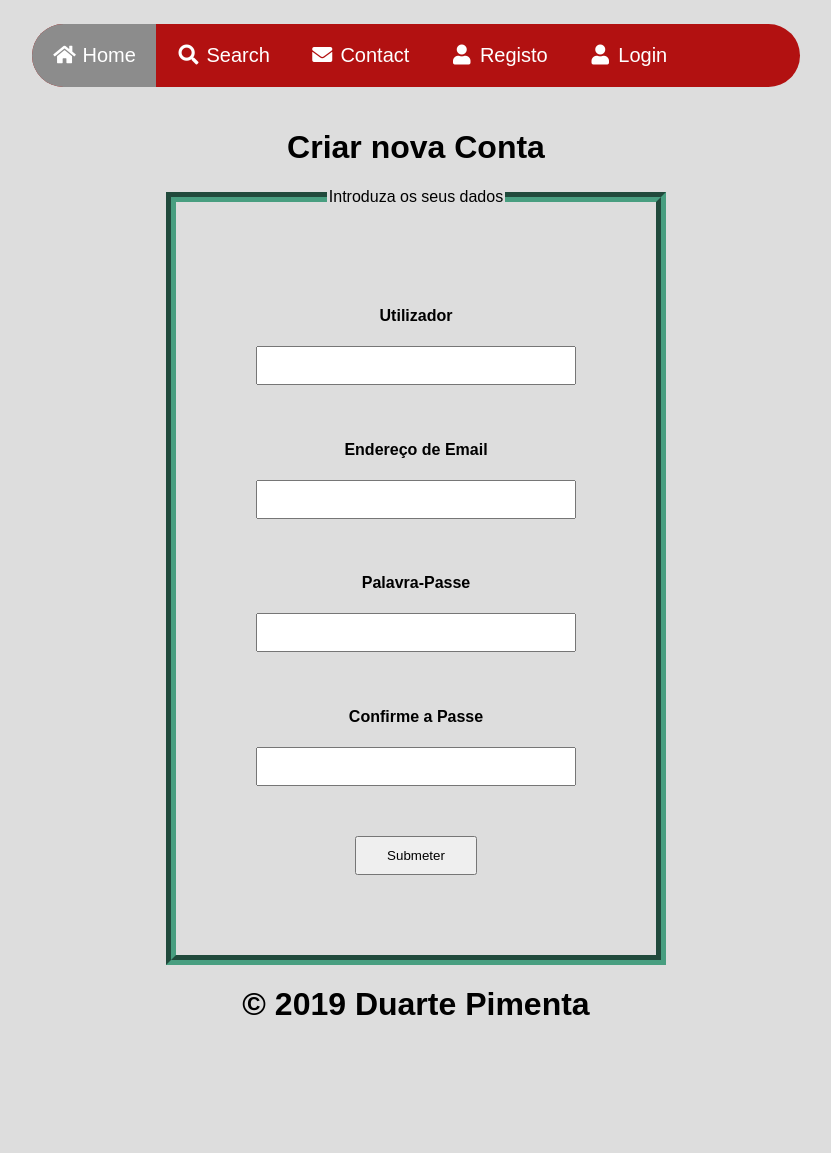
After one commit to Pimenta017/Menus011, a Flask app: page /registo in a window 1280 px wide. The commit adds this page. Shown: the whole page, without its empty margins (224-1055 px from the left). Run offline with Flask 2, Linux system fonts and the light colour scheme.

Commit message:
novo trabalho

```diff
--- a/app.py
+++ b/app.py
@@ -9,5 +9,9 @@ def index():
 def login():
     return render_template('login.html')
 
+@app.route('/registo')
+def registo():
+    return render_template('registo.html')
+
 if __name__ == '__main__':
     app.run()
--- /dev/null
+++ b/static/scroll.js
@@ -0,0 +1,26 @@
+
+/*
+ * Maintain & keep scroll position after post-back & postback & refresh.
+ * Just include this js file (no need for cookies).
+ *
+ * Author: Evalds Urtans
+ * Website: http://www.evalds.lv
+ */
+
+document.addEventListener('DOMContentLoaded', function() {
+	var sep = '\uE000'; // an unusual char: unicode 'Private Use, First'
+
+	window.addEventListener('pagehide', function(e) {
+		window.name += sep + window.pageXOffset + sep + window.pageYOffset;
+	});
+
+	if(window.name && window.name.indexOf(sep) > -1)
+	{
+		var parts = window.name.split(sep);
+		if(parts.length >= 3)
+		{
+			window.name = parts[0];
+			window.scrollTo(parseFloat(parts[parts.length - 2]), parseFloat(parts[parts.length - 1]));
+		}
+	}
+});
--- a/static/style.css
+++ b/static/style.css
@@ -1,40 +1,121 @@
 body {
-    background-color: #eee;
+    background-color:  #dddddd;
+    font-family: Arial, Helvetica, sans-serif;
     text-align: center;
+    margin: 100;
+    padding: 100px 0px;
 }
 
-
-/* Style the navigation bar */
-.navbar {
-  width: 100%;
-  background-color: #555;
-  overflow: auto;
+form {
+    display: inline-block;
 }
 
-/* Navbar links */
+shop {
+    display: block;
+    font-size: 1em;
+    color: red;
+    margin-top: 16px;
+    margin-bottom: 16px;
+}
+
+moeda {
+    display: block;
+    color: #1c1;
+    font-weight: bold;
+}
+
+input, textarea {
+    padding: 10px 30px;
+}
+
+input[type=text], input[type=password] {
+    width: 256px;
+}
+
+fieldset {
+    width: 300px;
+    padding: 80px;
+    background-color: #xxx;
+    border: 10px groove;
+    border-color: #489e80;
+}
+
+table, td {
+    margin-left: auto;
+    margin-right: auto;
+    background-color: lightgray;
+    border: 30px solid lightgray;
+    border-collapse: separate;
+}
+
+td {
+    background-color: white;
+    text-align: center;
+    padding: 30px 10px;
+    width: 256px;
+    vertical-align: bottom;
+}
+
+.navbar user {
+    float: right;
+    padding: 12px;
+    color: #ff8;
+    text-decoration: none;
+    font-size: 17px;
+    background-color: #000;
+}
+
+.navbar {
+    width: 60%;
+    left: 20%;
+    border-radius: 100px;
+    background-color: #b21111;
+    overflow: auto;
+    top: 3%;
+    position: absolute;
+}
+
 .navbar a {
     float: left;
-  text-align: center;
-  padding: 12px;
+    padding: 20px;
     color: white;
     text-decoration: none;
-  font-size: 17px;
+    font-size: 20px;
 }
 
-/* Navbar links on mouse-over */
 .navbar a:hover {
     background-color: #000;
 }
 
-/* Current/active navbar link */
 .active {
-  background-color: #4CAF50;
+    background-color: #8c8c8c;
 }
 
-/* Add responsiveness - will automatically display the navbar vertically instead of horizontally on screens less than 500 pixels */
 @media screen and (max-width: 500px) {
     .navbar a {
         float: none;
-    display: block;
     }
 }
+
+.pagbar {
+    padding: 12px;
+    background-color: #555;
+}
+
+.pagbar a {
+    padding: px;
+    color: #39d;
+    text-decoration: none;
+    font-size: 14px;
+}
+
+.pagbar current {
+    padding: 12px;
+    color: #fff;
+    text-decoration: none;
+    font-size: 14px;
+}
+
+.pagbar a:hover {
+    background-color: #000;
+}
--- a/templates/layout.html
+++ b/templates/layout.html
@@ -1,20 +1,24 @@
 <!DOCTYPE html>
-<html lang="pt-pt">
+<html lang="pt-PT">
 <head>
     <meta charset="UTF-8">
-    <title>Escola Secundária de Maximinos</title>
-
-    <!-- Load an icon library -->
-    <link rel="stylesheet" href="https://cdnjs.cloudflare.com/ajax/libs/font-awesome/4.7.0/css/font-awesome.min.css">
-    <link rel="stylesheet" href="/static/style.css">
-
-
+    <link rel="shortcut icon" href="/static/favicon.png">
+    <meta name="viewport" content="width=device-width, initial-scale=1">
+    <link rel="stylesheet" href="https://use.fontawesome.com/releases/v5.7.2/css/all.css"
+          integrity="sha384-fnmOCqbTlWIlj8LyTjo7mOUStjsKC4pOpQbqyi7RrhN7udi9RwhKkMHpvLbHG9Sr" crossorigin="anonymous">
+    <link rel="stylesheet" type="text/css" href="/static/style.css">
+    <title>Loja Online</title>
+    {% block titulo %}
+    {% endblock %}
+    <script type="text/javascript" src="/static/scroll.js"></script>
 </head>
 <body>
+
 <div class="navbar">
-    <a class="active" href="#"><i class="fa fa-fw fa-home"></i> Home</a>
-    <a href="/s"><i class="fa fa-fw fa-search"></i> Search</a>
+    <a class="active" href="/"><i class="fa fa-fw fa-home"></i> Home</a>
+    <a href="/"><i class="fa fa-fw fa-search"></i> Search</a>
     <a href="/"><i class="fa fa-fw fa-envelope"></i> Contact</a>
+    <a href="/registo"><i class="fa fa-fw fa-user"></i> Registo</a>
     <a href="/login"><i class="fa fa-fw fa-user"></i> Login</a>
 </div>
 
--- a/templates/login.html
+++ b/templates/login.html
@@ -7,7 +7,6 @@
 <h1>Iniciar Sessão</h1>
 <form method="post">
     <fieldset>
-        <legend>Introduza os seus dados</legend>
         <h4>Utilizador</h4>
         <input type="text" name="utilizador" required>
         <p><br></p>
--- a/templates/p1.html
+++ /dev/null
@@ -1,4 +0,0 @@
-{% extends 'layout.html' %}
-{% block conteudo %}
-<h1>Olá eu sou o p1</h1>
-{% endblock %}
--- a/templates/p2.html
+++ /dev/null
@@ -1,4 +0,0 @@
-{% extends 'layout.html' %}
-{% block conteudo %}
-<h1>Olá eu sou o p2</h1>
-{% endblock %}
--- a/templates/p3.html
+++ /dev/null
@@ -1,4 +0,0 @@
-{% extends 'layout.html' %}
-{% block conteudo %}
-<h1>Olá eu sou o p3</h1>
-{% endblock %}
--- /dev/null
+++ b/templates/registo.html
@@ -0,0 +1,27 @@
+{% extends 'layout.html' %}
+{% block titulo %}
+<title>Criar Nova Conta</title>
+{% endblock %}
+
+{% block conteudo %}
+<h1>Criar nova Conta</h1>
+<form method="post">
+    <fieldset>
+        <legend>Introduza os seus dados</legend>
+        <h4>Utilizador</h4>
+        <input type="text" name="utilizador" required>
+        <p><br></p>
+        <h4>Endereço de Email</h4>
+        <input type="text" name="email" required>
+        <p><br></p>
+        <h4>Palavra-Passe</h4>
+        <input type="password" name="passe" required>
+        <p><br></p>
+        <h4>Confirme a Passe</h4>
+        <input type="password" name="cpasse" required>
+        <p><br></p>
+        <input type="submit" value="Submeter">
+    </fieldset>
+</form>
+{% if erro %}<h4>{{ erro }}</h4>{% endif %}
+{% endblock %}
```
Also changed, not shown: templates/index.html (+7 -1 lines). Lines whose indentation alone changed are shown as unchanged.
